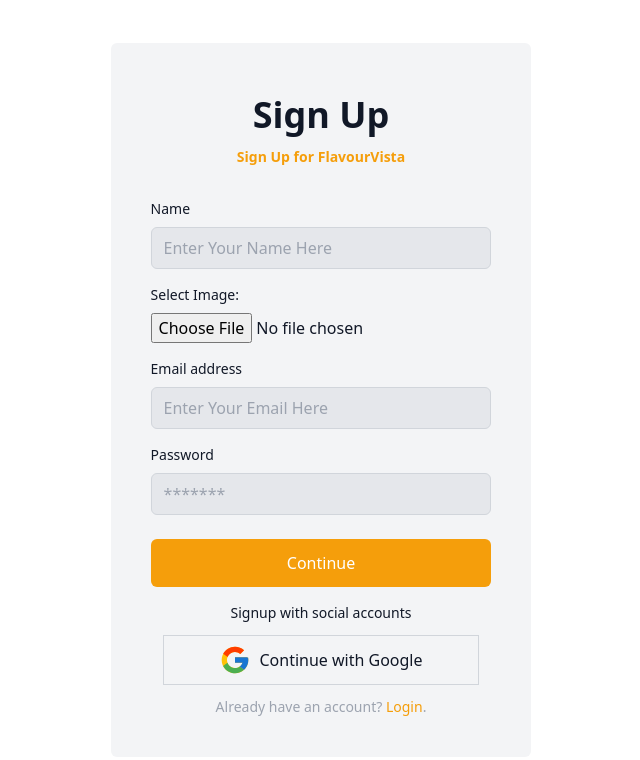
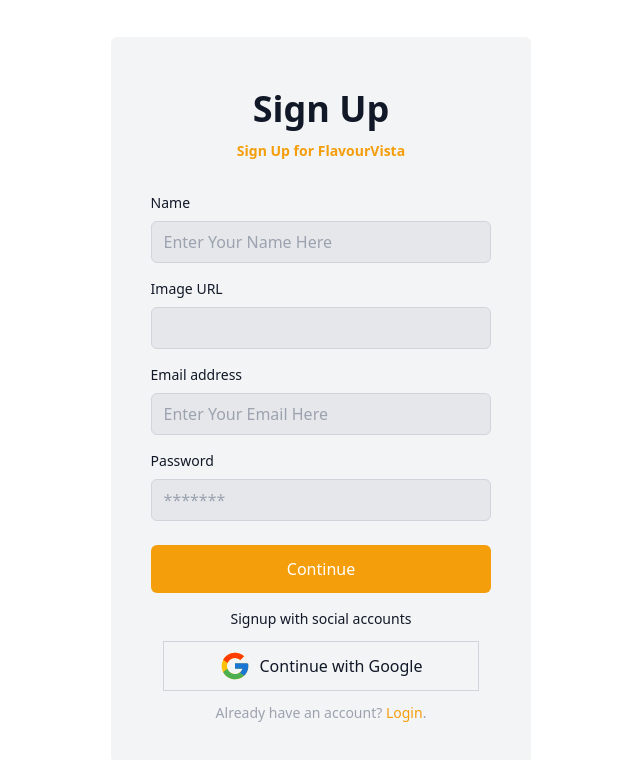
Before and after one commit to Rayhan108/FlavourVista, a React (Vite) app: page /signUp in a window 1280 px wide. Shown: the top 760 px of the page, without its empty margins (319-959 px from the left). Built offline with nearby package versions, Linux system fonts and the light colour scheme; no server answers.

Commit message:
fixed signup form design

```diff
--- a/src/Pages/SignUp/SignUp.jsx
+++ b/src/Pages/SignUp/SignUp.jsx
@@ -14,6 +14,11 @@ import { useForm } from "react-hook-form";
   } = useForm();
   const onSubmit=data=>{
     console.log(data);
+    // fetch("https://api.imgbb.com/1/upload?key=00d06510cc396c061b24a569a4767059",{
+    //   method:"POST",
+    //   body:data
+    // }).then(res=>res.json())
+    // .then(data=>console.log(data))
   }
   return (
     <div className="flex justify-center items-center min-h-screen">
@@ -47,6 +52,21 @@ import { useForm } from "react-hook-form";
               />
             </div>
             <div>
+              <label  className="block mb-2 text-sm">
+              Image URL
+              </label>
+
+               <input
+              type="url"
+              {...register("image")}
+                 className="w-full px-3 py-2 border rounded-md border-gray-300 focus:outline-emerald-400 bg-gray-200 text-gray-900"
+            />
+
+               {errors.image && (
+                  <span className="text-red-600">Image is required</span>
+                )}
+            </div>
+            {/* <div>
               <label htmlFor="image" className="block mb-2 text-sm">
                 Select Image:
               </label>
@@ -60,7 +80,7 @@ import { useForm } from "react-hook-form";
                {errors.image && (
                   <span className="text-red-600">Image is required</span>
                 )}
-            </div>
+            </div> */}
             <div>
               <label htmlFor="email" className="block mb-2 text-sm">
                 Email address
```
